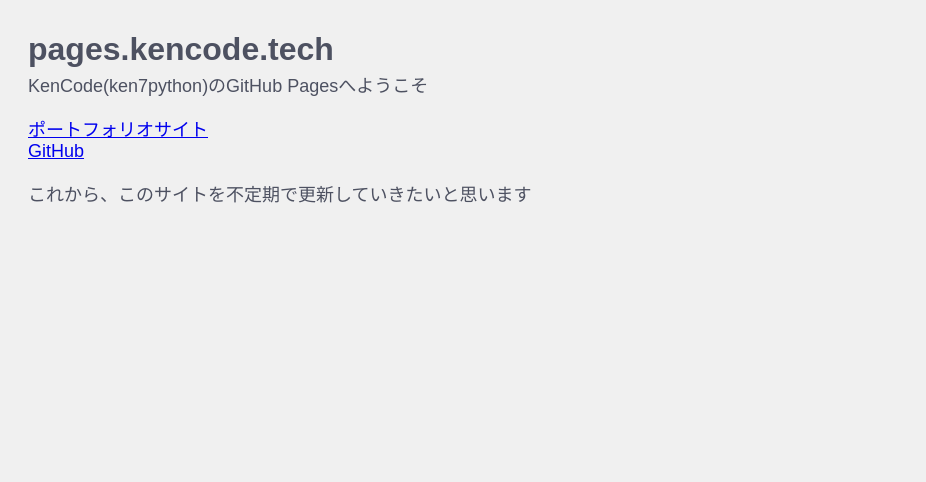
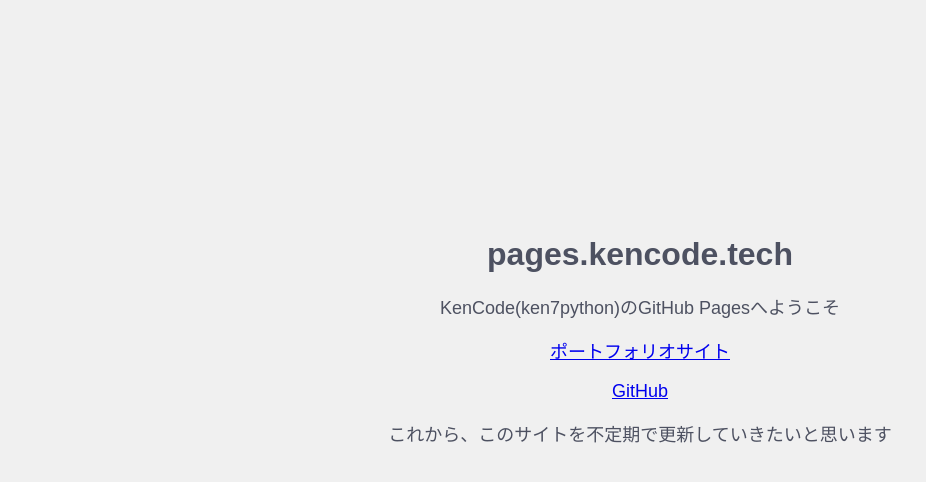
Before and after one commit to ken7python/ken7python.github.io, a Vue app: page / in a window 1280 px wide. Shown: the top 482 px of the page, without its empty margins (0-926 px from the left). Built offline with nearby package versions, Linux system fonts and the light colour scheme.

Commit message:
Update: pages.kencode.tech

```diff
--- a/src/components/TheWelcome.vue
+++ b/src/components/TheWelcome.vue
@@ -3,11 +3,22 @@
 </script>
 
 <template>
-  <h1>pages.kencode.tech</h1>
-  <p>KenCode(ken7python)のGitHub Pagesへようこそ</p>
-  <a href="https://kencode.tech">ポートフォリオサイト</a>
-  <br>
-  <a href="https://github.com/ken7python">GitHub</a>
+  <div id="main">
+    <h1>pages.kencode.tech</h1>
+    <p>KenCode(ken7python)のGitHub Pagesへようこそ</p>
+    <a href="https://kencode.tech">ポートフォリオサイト</a>
+    <br>
+    <a href="https://github.com/ken7python">GitHub</a>
+    <p>これから、このサイトを不定期で更新していきたいと思います</p>
+  </div>
+</template>
 
-  <p>これから、このサイトを不定期で更新していきたいと思います</p>
-</template>
+<style>
+  #main {
+    display: flex;
+    flex-direction: column;
+    align-items: center;
+    justify-content: center;
+    height: 80vh;
+  }
+</style>
```
